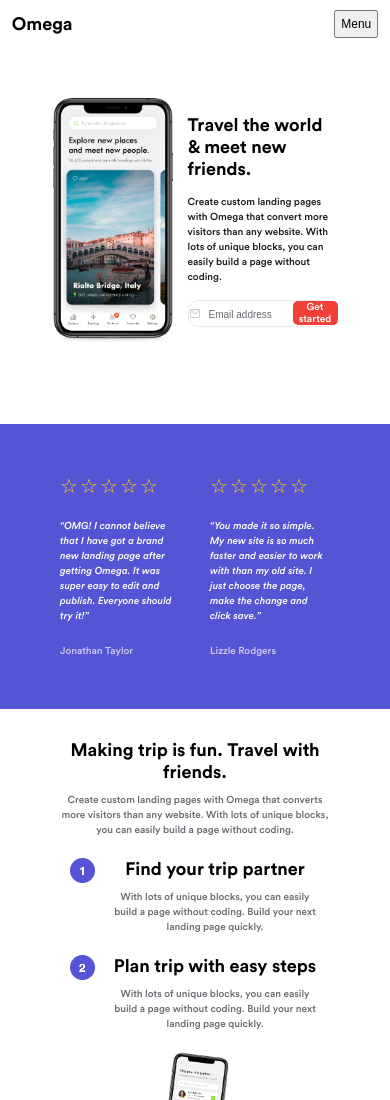
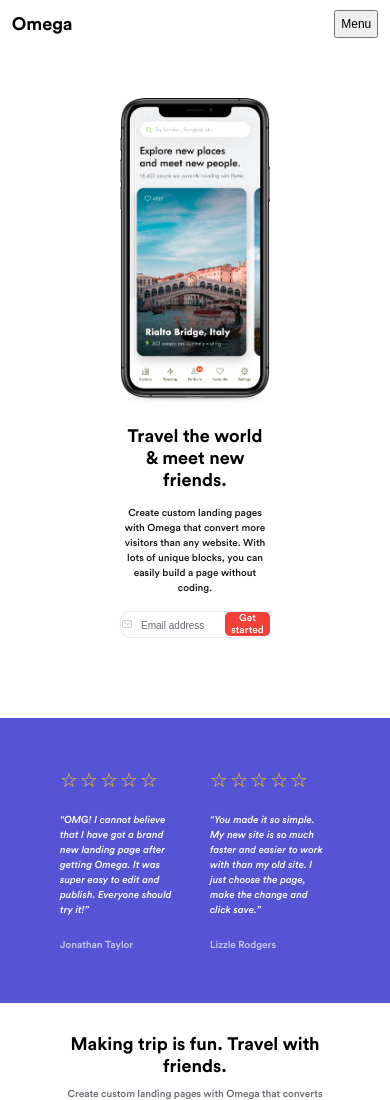
Before and after one commit to Makhmudjon1997/Omega7, a plain HTML site: page index.html in a window 390 px wide. Shown: the top 1100 px of the page. Drawn offline with Linux system fonts and the light colour scheme.

Commit message:
update style.css

```diff
--- a/style.css
+++ b/style.css
@@ -534,6 +534,19 @@ img {
         margin: 0 auto;
     }
 
+    .travel .container{
+        flex-direction: column;
+    }
+
+    .travel-info{
+        text-align: center;
+    }
+
+    .iphone1{
+        width: 150px;
+        padding-bottom: 20px;
+    }
+
     .form-link{
         text-align: center;
         width: 30%;
@@ -564,6 +577,19 @@ img {
     .container-fluid {
         width: 94%;
         margin: 0 auto;
+    }
+
+    .travel .container{
+        flex-direction: column;
+    }
+
+    .travel-info{
+        text-align: center;
+    }
+
+    .iphone1{
+        width: 150px;
+        padding-bottom: 20px;
     }
 
     .header-link{
@@ -616,6 +642,19 @@ img {
     .container {
         width: 300px;
         margin-left: 0 auto;
+    }
+
+    .travel .container{
+        flex-direction: column;
+    }
+
+    .travel-info{
+        text-align: center;
+    }
+
+    .iphone1{
+        width: 150px;
+        padding-bottom: 20px;
     }
 
     .travel-text, .trip-text, .user-text, .app-text, .world-text,.experience-text,.trip-box-info-text, .user-name, .user-text {
@@ -759,6 +798,19 @@ img {
         margin: 0 auto;
     }
 
+    .travel .container{
+        flex-direction: column;
+    }
+
+    .travel-info{
+        text-align: center;
+    }
+
+    .iphone1{
+        width: 70px;
+        padding-bottom: 20px;
+    }
+
     .bg-image{
         height: 200px;
     }
```
